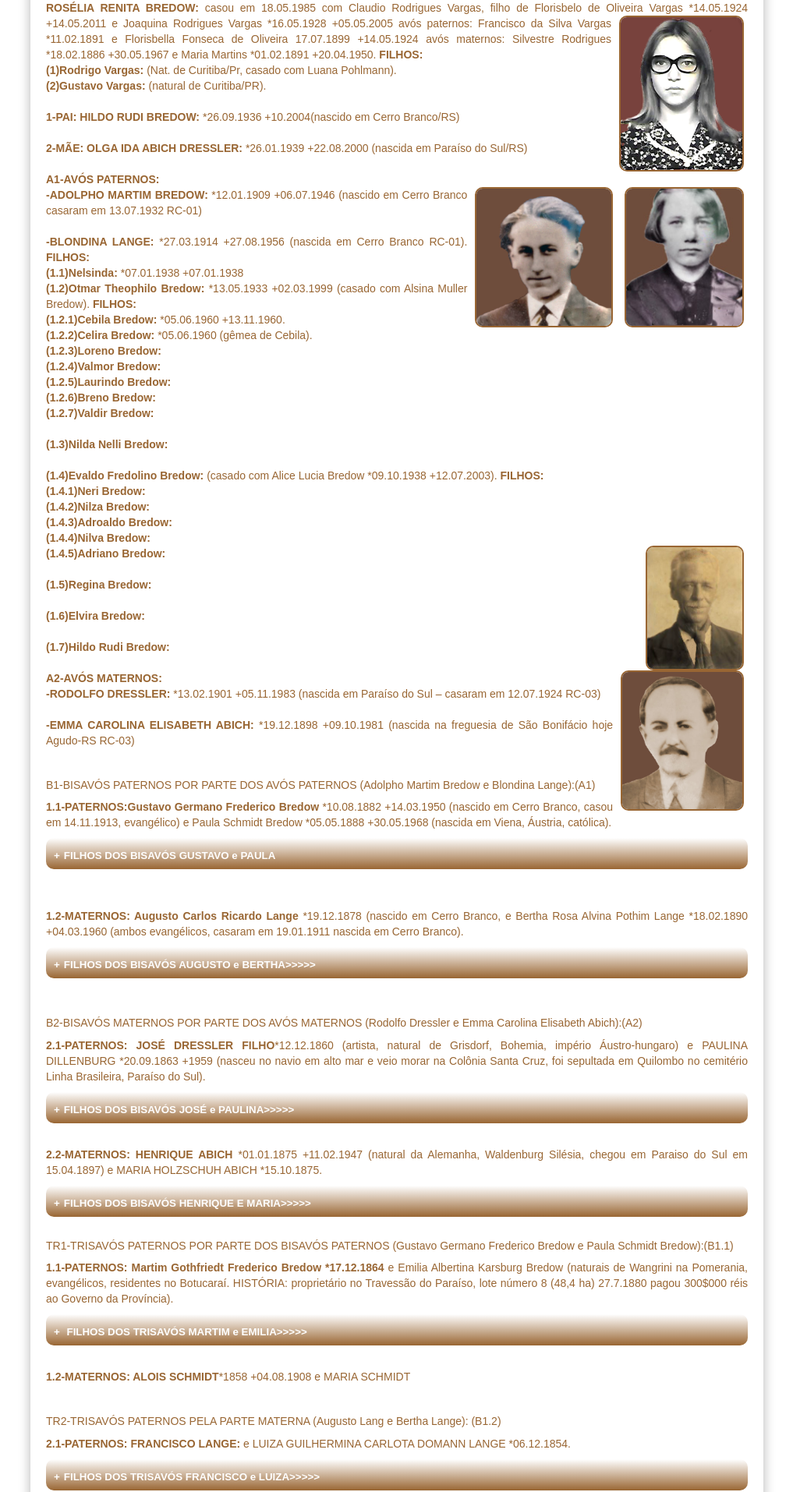
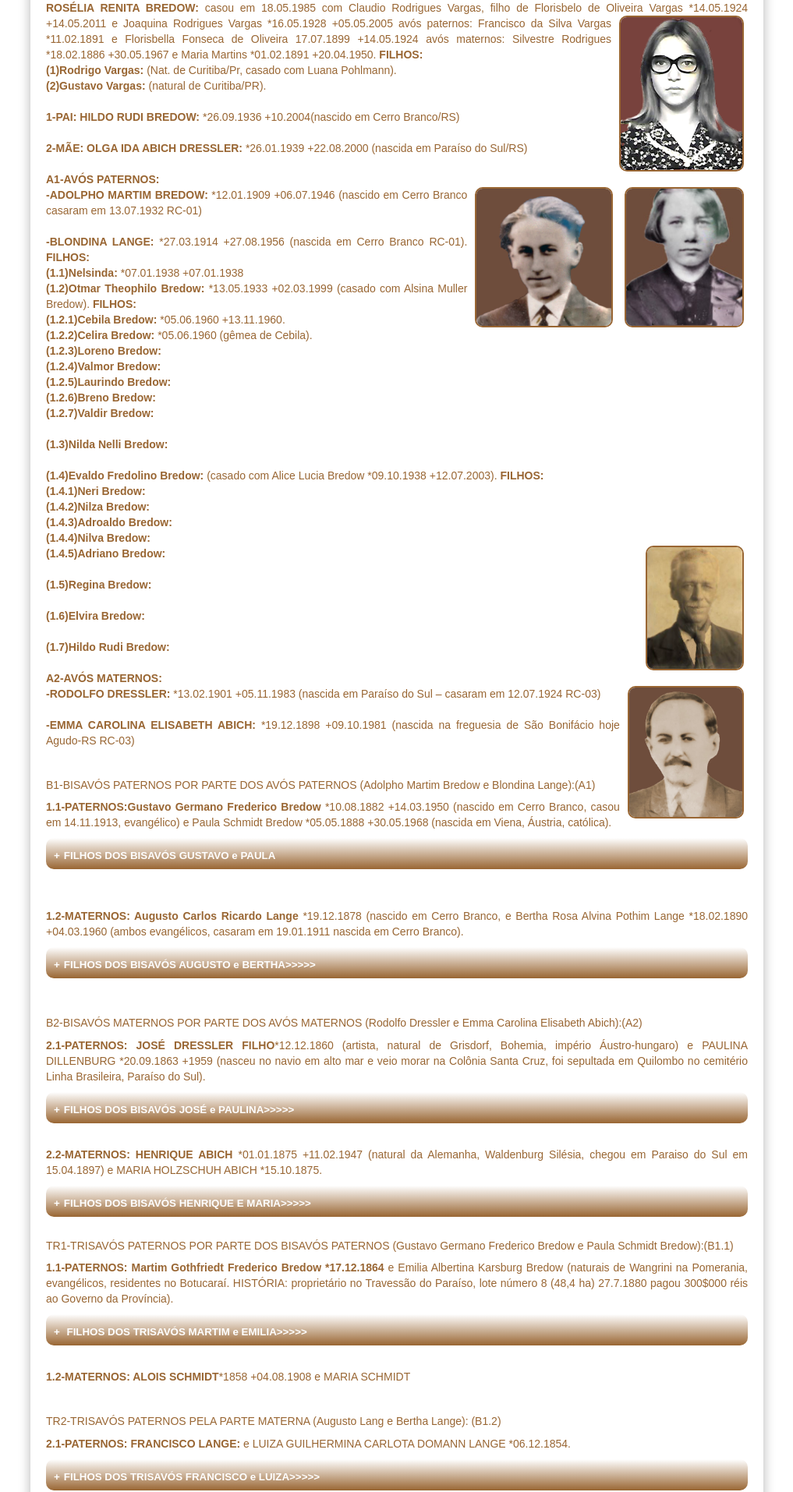
Before and after one commit to claudiovargas1955/claudiovargas1955.github.io, a Jekyll site: the page built from _pages/arvore-genealogica-de-roselia-renita-bredow.html, in a window 1280 px wide. Shown: the part 1022-2936 px from the top of the page at 78% size, without its empty margins (131-1148 px from the left). Built offline with Jekyll 4.4.1, drawn with Linux system fonts in a browser that asks for light colours; some web fonts are replaced.

Commit message:
Update arvore-genealogica-de-roselia-renita-bredow.html

```diff
--- a/_pages/arvore-genealogica-de-roselia-renita-bredow.html
+++ b/_pages/arvore-genealogica-de-roselia-renita-bredow.html
@@ -124,9 +124,9 @@ Fonseca de Oliveira 17.07.1899 +14.05.1924 avós maternos: Silvestre Rodrigues *
 
 <b>(1.7)Hildo Rudi Bredow: </b> <br/><br>
 
-<img class="dir1" style="float:right"; src="/images/bisavo.jpg"; height="180px"; title="bisavô Gustavo Germano Frederico Bredow";/>
+
 <b>A2-AVÓS MATERNOS:</b><br>
-
+<img class="dir1" style="float:right"; src="/images/bisavo.jpg"; height="170px"; title="bisavô Gustavo Germano Frederico Bredow";/>
 <b>-RODOLFO DRESSLER:</b> *13.02.1901 +05.11.1983 (nascida em Paraíso do Sul – casaram em 12.07.1924 RC-03)<br/><br/>
 <b>-EMMA CAROLINA ELISABETH ABICH:</b> *19.12.1898 +09.10.1981 (nascida na freguesia de São Bonifácio hoje Agudo-RS RC-03)</p> <br>
 
```
